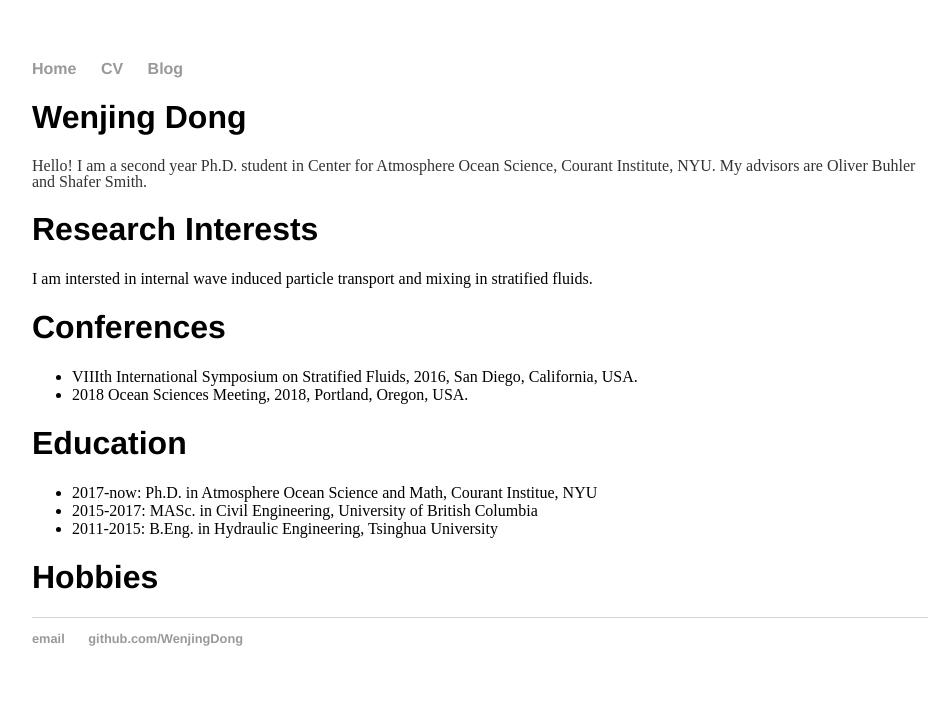
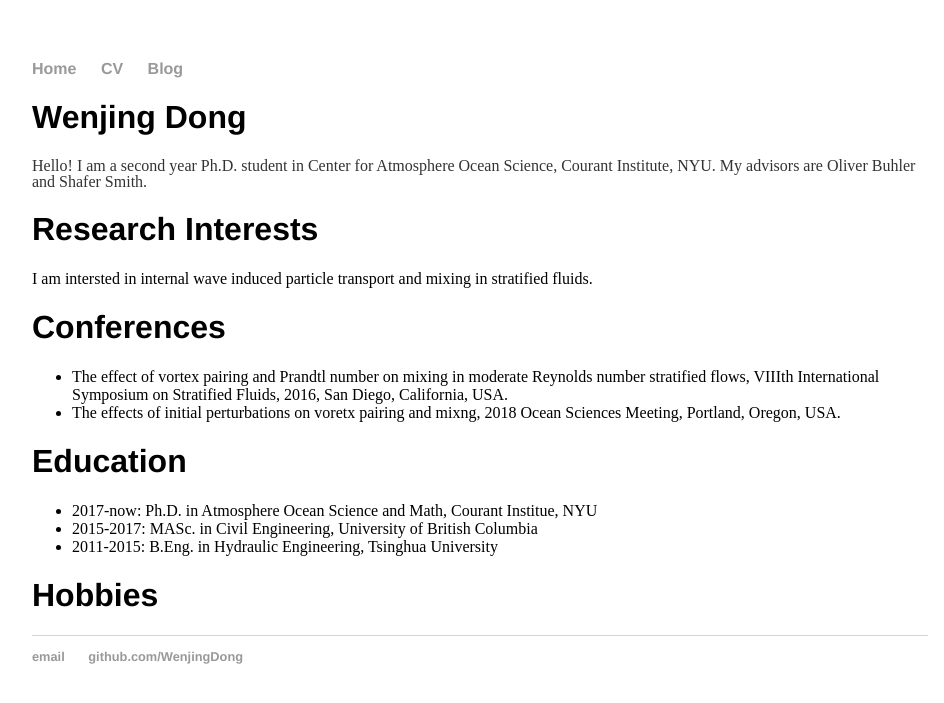
Before and after one commit to WenjingDong/Personal-Webpage, a Jekyll site: the page built from index.html, in a window 1280 px wide. Shown: the top 703 px of the page, without its empty margins (160-1104 px from the left). Built offline with Jekyll 4.4.1, drawn with Linux system fonts in a browser that asks for light colours.

Commit message:
Update index.html
update

```diff
--- a/index.html
+++ b/index.html
@@ -11,8 +11,9 @@ title: Wenjing Dong
 
 	<h1>Conferences</h1>
 	<ul>
-		<li>VIIIth International Symposium on Stratified Fluids, 2016, San Diego, California, USA.</li>
-		<li>2018 Ocean Sciences Meeting, 2018, Portland, Oregon, USA.</li>
+		<li>The effect of vortex pairing and Prandtl number on mixing
+in moderate Reynolds number stratified flows, VIIIth International Symposium on Stratified Fluids, 2016, San Diego, California, USA.</li>
+		<li>The effects of initial perturbations on voretx pairing and mixng, 2018 Ocean Sciences Meeting, Portland, Oregon, USA.</li>
 	</ul>
 
 	<h1>Education</h1>
```
